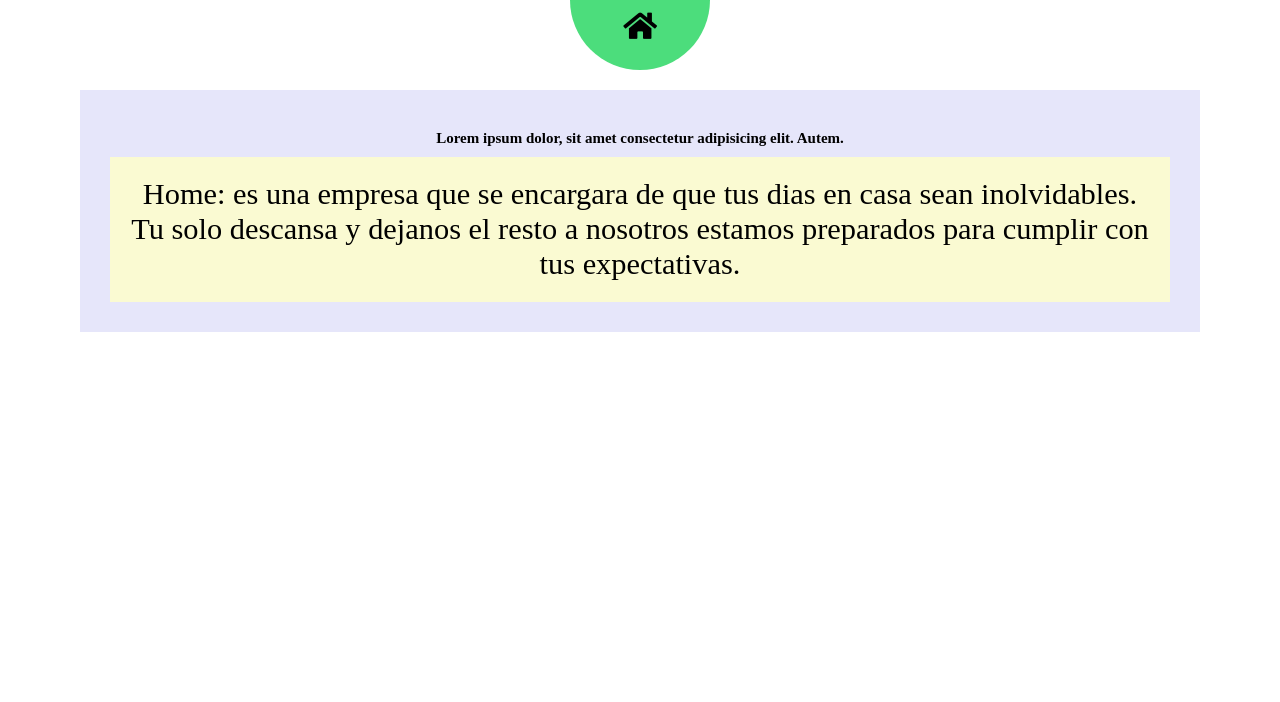
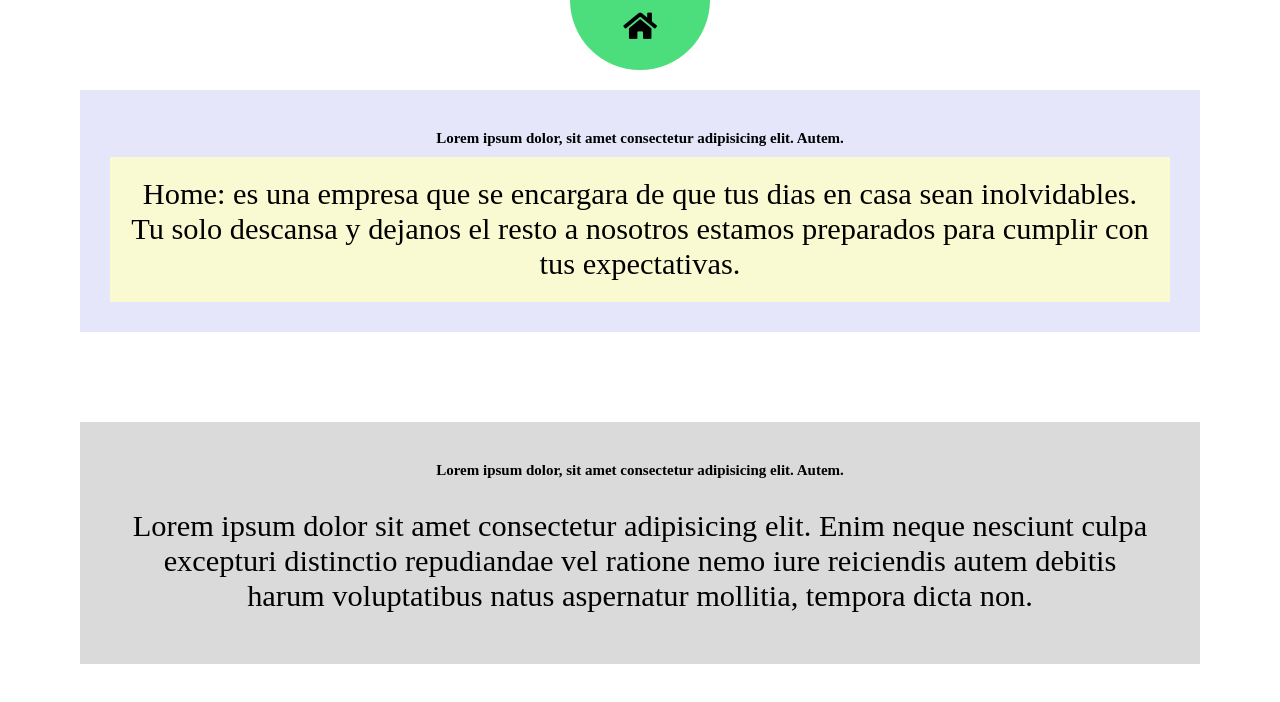
Before and after one commit to CbazCode/Prueba-remoto, a plain HTML site: page index.html in a window 1280 px wide. Drawn offline with Linux system fonts and the light colour scheme.

Commit message:
Agregando el body

```diff
--- a/index.html
+++ b/index.html
@@ -25,6 +25,13 @@
         </header>
     </div>
 
+    <div class="container">
+        <div class="body">
+            <h3 class="title">Lorem ipsum dolor, sit amet consectetur adipisicing elit. Autem.</h3>
+            <p class="paragraph-2">Lorem ipsum dolor sit amet consectetur adipisicing elit. Enim neque nesciunt culpa excepturi distinctio repudiandae vel ratione nemo iure reiciendis autem debitis harum voluptatibus natus aspernatur mollitia, tempora dicta non.</p>
+        </header>
+    </div>
+
     <script>
         const btnOpen = document.querySelector('.btn-open-menu');
         const containerMenu = document.querySelector('.container-menu')
--- a/styles.css
+++ b/styles.css
@@ -21,6 +21,13 @@ header{
     text-align: center;
 }
 
+.body{
+    background-color: rgb(218, 218, 218);
+    padding: 30px;
+    max-width: 70rem;
+    text-align: center;
+}
+
 .title{
     font-size: 15px;
     padding: 10px;
@@ -28,6 +35,12 @@ header{
 
 .paragraph{
     background-color: lightgoldenrodyellow;
+    font-size: 1.9rem;
+    padding: 20px;
+}
+
+.paragraph-2{
+    background-color: rgb(218, 218, 218);
     font-size: 1.9rem;
     padding: 20px;
 }
@@ -59,6 +72,7 @@ header{
     display: flex;
     justify-content: center;
     align-items: center;
+    font-weight:
 
 }
 
```
